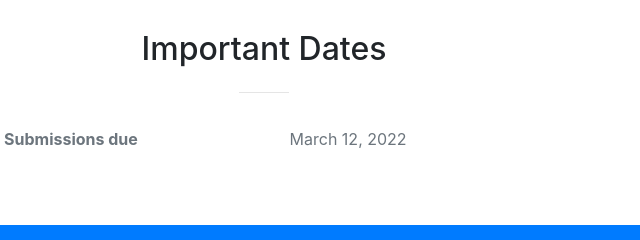
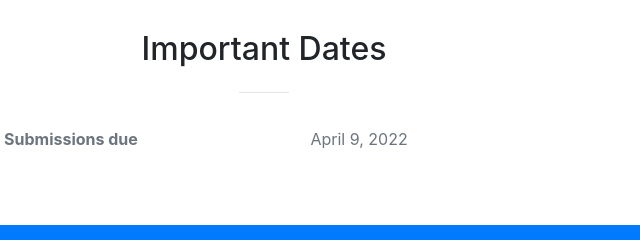
Before and after one commit to AIArt2022/aiart2022.github.io, a website with bundled scripts: page index.html in a window 1280 px wide. Shown: the part 2260-2500 px from the top of the page, 376-1016 px from the left. Built offline with nearby package versions, Linux system fonts and the light colour scheme.

Commit message:
update dates

```diff
--- a/index.html
+++ b/index.html
@@ -193,7 +193,7 @@
                   <div class="text-muted" style="text-align: left; font-weight: bold;">Submissions due</div>
                 </td>
                 <td>
-                  <div class="text-muted" style="text-align: left;">March 12, 2022</div>
+                  <div class="text-muted" style="text-align: left;">April 9, 2022</div>
                 </td>
               </tr>
 
```
Also changed, not shown: _site/feed.xml, _site/index.html.
